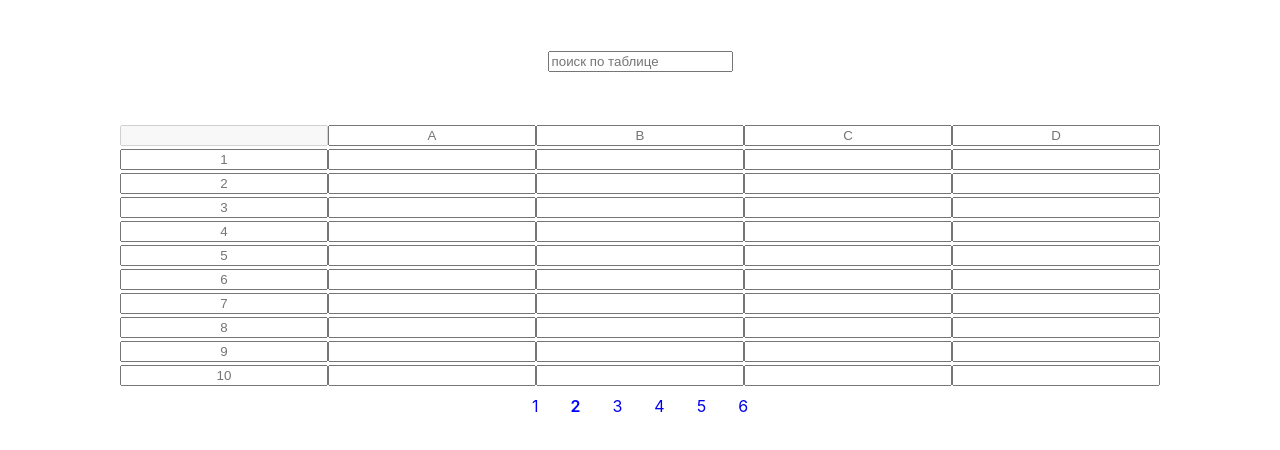
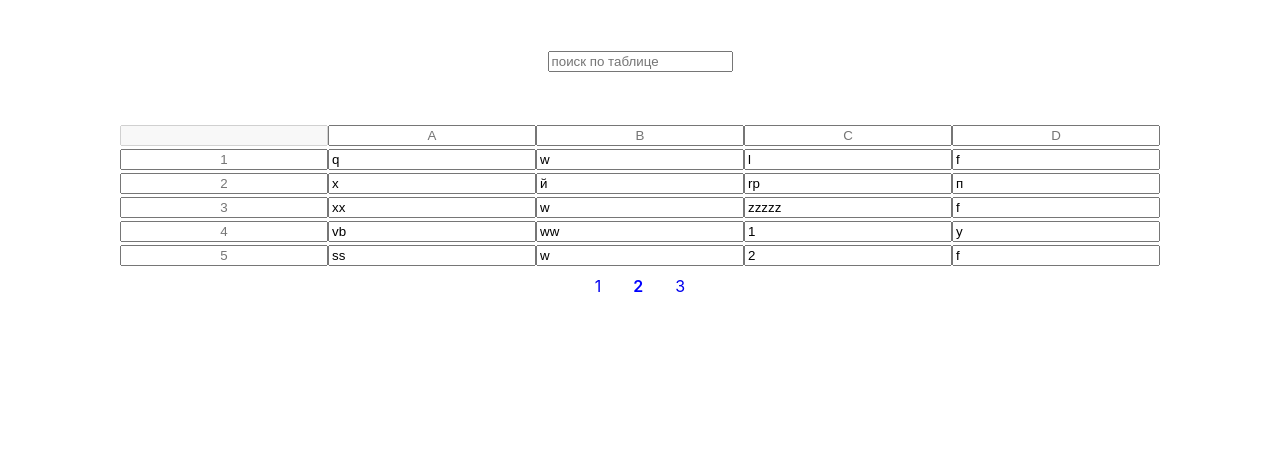
Before and after one commit to Stadionova/crazy-panda, a React (Create React App) app: page /page/2 in a window 1280 px wide. Shown: the top 450 px of the page. Built offline with nearby package versions, Linux system fonts and the light colour scheme.

Commit message:
logic fixes

```diff
--- a/src/App.js
+++ b/src/App.js
@@ -14,9 +14,9 @@ class App extends React.Component {
           <Route path='/page/1' component={TableContainer} />
           <Route path='/page/2' component={TableContainer} />
           <Route path='/page/3' component={TableContainer} />
-          <Route path='/page/4' component={TableContainer} />
+          {/* <Route path='/page/4' component={TableContainer} />
           <Route path='/page/5' component={TableContainer} />
-          <Route path='/page/6' component={TableContainer} />
+          <Route path='/page/6' component={TableContainer} /> */}
           {/* <TableContainer /> */}
           <Pagination />
         </div>
--- a/src/Pagination/Pagination.jsx
+++ b/src/Pagination/Pagination.jsx
@@ -2,15 +2,15 @@ import React from 'react';
 import classes from './Pagination.module.scss';
 import { NavLink } from "react-router-dom";
 
-const Pagination = (props) => {
+const Pagination = () => {
     return (
         <div className={classes.pagination}>
-            <NavLink to='/page/1' className={classes.first}>1</NavLink>
-            <NavLink to='/page/2' className={classes.second}>2</NavLink>
-            <NavLink to='/page/3' className={classes.third}>3</NavLink>
-            <NavLink to='/page/4' className={classes.fourth}>4</NavLink>
-            <NavLink to='/page/5' className={classes.fifth}>5</NavLink>
-            <NavLink to='/page/6' className={classes.sixth}>6</NavLink>
+            <NavLink to={{ pathname: '/page/1', page: 1 }} >1</NavLink>
+            <NavLink to={{ pathname: '/page/2', page: 2 }} >2</NavLink>
+            <NavLink to={{ pathname: '/page/3', page: 3 }} >3</NavLink>
+            {/* <NavLink to={{ pathname: '/page/4', page: 4 }} >4</NavLink>
+            <NavLink to={{ pathname: '/page/5', page: 5 }} >5</NavLink>
+            <NavLink to={{ pathname: '/page/6', page: 6 }} >6</NavLink> */}
         </div>
     )
 }
--- a/src/Pagination/Pagination.module.scss
+++ b/src/Pagination/Pagination.module.scss
@@ -1,7 +1,6 @@
 .pagination {
     display: inline-block;
     a {
-        // color: black;
         float: left;
         padding: 8px 16px;
         text-decoration: none;
--- a/src/Search/SearchContainer.jsx
+++ b/src/Search/SearchContainer.jsx
@@ -6,7 +6,7 @@ import Search from './Search';
 const mapStateToProps = function (state) {
     return {
         newTaskInputValue: state.newTaskInputValue,
-        rowsValues: state.rowsValues
+        pagesData: state.pagesData
     };
 }
 
@@ -24,17 +24,23 @@ const mapDispatchToProps = (dispatch) => {
 
 class SearchContainer extends React.Component {
     render() {
+        let currentPageHref = window.location.href.slice(-1);
         if (this.props.newTaskInputValue !== '') {
-            let arrOfMatches = [];
-            for (let key in this.props.rowsValues) {
-                this.props.rowsValues[key] && this.props.rowsValues[key].map(task => {
+            let arrOfMatches = {};
+            for (let key in this.props.pagesData[currentPageHref]) {
+                this.props.pagesData[currentPageHref][key] && this.props.pagesData[currentPageHref][key].map(task => {
                     if (task === this.props.newTaskInputValue) {
-                        arrOfMatches.push(key);
+                        if (arrOfMatches[currentPageHref] && arrOfMatches[currentPageHref].length > 0) {
+                            arrOfMatches[currentPageHref].push(key);
+                        } else {
+                            arrOfMatches[currentPageHref] = [];
+                            arrOfMatches[currentPageHref].push(key);
+                        }
                     }
                     return arrOfMatches;
                 });
             }
-            if (arrOfMatches.length > 0) {
+            if (arrOfMatches && arrOfMatches[currentPageHref] && arrOfMatches[currentPageHref].length > 0) {
                 this.props.rowsToHide(arrOfMatches);
             }
         } else {
--- a/src/Table/Table.module.scss
+++ b/src/Table/Table.module.scss
@@ -20,3 +20,7 @@
 .hide {
     display: none;
 }
+
+.show {
+    display: unset;
+}
--- a/src/Table/TableContainer.jsx
+++ b/src/Table/TableContainer.jsx
@@ -6,12 +6,10 @@ import classes from './Table.module.scss';
 
 const mapStateToProps = (state) => {
     return {
-        newTaskInputValue: state.newTaskInputValue,
         tableColumns: state.tableColumns,
-        rowsValues: state.rowsValues,
-        arrOfMatches: state.arrOfMatches,
         isFilterTurnedOn: state.isFilterTurnedOn,
-        page: state.page
+        pagesData: state.pagesData,
+        arrOfMatches: state.arrOfMatches
     };
 }
 
@@ -56,38 +54,35 @@ class TableContainer extends React.Component {
         }
         return tds;
     }
-    renderCellsWithData(tds, idtr) {
-        for (let i = 0; i < 5; i++) {
-            let id = i;
-            if (id === 0) {
+    renderHeadersWithNums(tds, i, idtr) {
         tds.push(
             <input
                 key={i}
-                        className={`tr_${idtr}-td_${id}`}
+                className={`tr_${idtr}-td_${i}`}
                 onChange={this.props.getInputValue}
                 placeholder={idtr}
                 style={{ textAlign: "center" }}
             />
         );
-            } else {
+    }
+    renderCellsWithData(tds, idtr) {
+        let currentPageHref = window.location.href.slice(-1);
+        this.renderHeadersWithNums(tds, 0, idtr);
+        this.props.pagesData[currentPageHref][idtr].forEach((value, index) => {
             tds.push(
                 <input
-                        key={i}
-                        className={`tr_${idtr}-td_${id}`}
+                    key={index + 1}
+                    className={`tr_${idtr}-td_${index + 1}`}
                     onChange={this.props.getInputValue}
+                    value={value}
                 />
             );
-            }
-        }
+        });
         return tds;
     }
     renderTd = (idtr) => {
         let tds = [];
-        if (idtr === 0) {
-            this.renderTableHeaders(tds, idtr);
-        } else {
-            this.renderCellsWithData(tds, idtr);
-        }
+        idtr === 0 ? this.renderTableHeaders(tds, idtr) : this.renderCellsWithData(tds, idtr);
         return tds;
     }
     reverseRows(cell) {
@@ -102,45 +97,26 @@ class TableContainer extends React.Component {
     }
     renderTable = () => {
         let cell = [];
-        let idCount = 0;
-        if (this.props.arrOfMatches && this.props.arrOfMatches.length > 0) {
-            for (let i = 0; i < 10; i++) {
-                if (i === 0) {
-                    cell.push(
-                        <tr key={idCount} id={idCount} onClick={this.props.catchClickOnFilter}>
-                            {this.renderTd(i)}
-                        </tr>
-                    );
-                    idCount += 1;
+        let currentPageHref = window.location.href.slice(-1);
+        cell.push(<tr key={0} id={0}>{this.renderTd(0)}</tr>);
+        if (this.props.arrOfMatches === undefined) {
+
+            for (let key in this.props.pagesData[currentPageHref]) {
+                cell.push(<tr key={key}
+                    id={key}>{this.renderTd(key)}</tr>);
+            }
         } else {
-                    this.props.arrOfMatches.forEach((tableData) => {
-                        if (tableData === String(idCount)) {
-                            cell.push(<tr key={idCount} id={idCount}>{this.renderTd(idCount)}</tr>);
-                            idCount += 1;
-                        } else {
-                            cell.push(<tr key={idCount} id={idCount} className={classes.hide}>{this.renderTd(idCount)}</tr>);
-                            idCount += 1;
-                        }
+            for (let key in this.props.pagesData[currentPageHref]) {
+                this.props.arrOfMatches[currentPageHref].forEach((trToHide) => {
+                    cell.push(<tr key={key}
+                        className={key === trToHide ? classes.show : classes.hide}
+                        id={key}>{this.renderTd(key)}</tr>);
                 });
             }
         }
         return this.reverseRows(cell);
-        } else {
-            for (let i = 0; i <= 10; i++) {
-                let id;
-                if (i === 0) {
-                    id = i;
-                    cell.push(<tr key={i} id={id}>{this.renderTd(id)}</tr>);
-                } else {
-                    id = i;
-                    cell.push(<tr key={i} id={id}>{this.renderTd(id)}</tr>);
-                }
-            }
-            return this.reverseRows(cell);
-        }
     }
     render() {
-        console.log('this.props.page ', this.props.page);
         return (
             <>
                 <Table renderTable={this.renderTable} />
--- a/src/store.js
+++ b/src/store.js
@@ -7,6 +7,10 @@ const TURN_ON_FILTER = 'TURN_ON_FILTER';
 
 const initialState = {
     newTaskInputValue: '',
+    wasPaginationClicked: false,
+    isPageWasChanged: false,
+    arrOfMatches: {},
+    isFilterTurnedOn: false,
     tableColumns: {
         0: '',
         1: 'A',
@@ -14,18 +18,27 @@ const initialState = {
         3: 'C',
         4: 'D'
     },
-    rowsValues: {},
-    arrOfMatches: [],
-    isFilterTurnedOn: false,
-    page: 1,
     pagesData: {
         1: {
-            1: ['f', 'd', '', 4],
-            2: ['c', 1]
+            1: ['q', 'w', 'r', 'f'],
+            2: ['q', 'й', 'r', 'п'],
+            3: ['q', 'w', 'z', 'f'],
+            4: ['q', 'ww', 'r', 'у'],
+            5: ['s', 'w', 'r', 'f']
         },
         2: {
-            1: ['0', '', '', 'z'],
-            2: ['', 1, 'vvv']
+            1: ['q', 'w', 'l', 'f'],
+            2: ['x', 'й', 'rp', 'п'],
+            3: ['xx', 'w', 'zzzzz', 'f'],
+            4: ['vb', 'ww', '1', 'у'],
+            5: ['ss', 'w', '2', 'f']
+        },
+        3: {
+            1: ['1', 'w', '6', 'f'],
+            2: ['2', 'й', '7p', 'п'],
+            3: ['3x', 'w', '8zzzz', 'f'],
+            4: ['4b', 'ww', '9', 'у'],
+            5: ['5s', 'w', '10', 'f']
         }
     }
 };
@@ -38,6 +51,7 @@ function toDoListReducer(state = initialState, action) {
                 newTaskInputValue: action.inputValue
             }
         case SHOW_THESE_ROWSES_AFTER_SEARCH:
+            console.log('action.arrOfMatches ', action.arrOfMatches);
             return {
                 ...state,
                 arrOfMatches: action.arrOfMatches
@@ -55,26 +69,35 @@ function toDoListReducer(state = initialState, action) {
                 }
             }
         case TABLE_DATA_WAS_CHANGED:
-            let stateCopy = {
-                ...state.rowsValues
+            let pagesDataCopy = {
+                ...state.pagesData
             }
 
             let tr = [action.changedTrId];
             let td = [action.changedTdIndex];
+            let currentPageHref = window.location.href.slice(-1);
 
-            if (stateCopy[tr]) {
-                if (stateCopy[tr][td - 1]) {
-                    stateCopy[tr][td - 1] = action.newTdValue;
+            if (pagesDataCopy[currentPageHref] && pagesDataCopy[currentPageHref][tr]) {
+                if (pagesDataCopy[currentPageHref][tr][td - 1]) {
+                    pagesDataCopy[currentPageHref][tr].length = td;
+                    pagesDataCopy[currentPageHref][tr].splice(td, 0, action.newTdValue);
                 } else {
-                    stateCopy[tr].push(action.newTdValue);
+                    pagesDataCopy[currentPageHref][tr].length = td;
+                    pagesDataCopy[currentPageHref][tr][td] = action.newTdValue;
                 }
+            } else if (!pagesDataCopy[currentPageHref]) {
+                pagesDataCopy[currentPageHref] = {};
+                pagesDataCopy[currentPageHref][tr] = [];
+                pagesDataCopy[currentPageHref][tr].length = td;
+                pagesDataCopy[currentPageHref][tr].splice(td, 0, action.newTdValue);
             } else {
-                stateCopy[tr] = [action.newTdValue];
+                pagesDataCopy[currentPageHref][tr] = [];
+                pagesDataCopy[currentPageHref][tr].length = td;
+                pagesDataCopy[currentPageHref][tr].splice(td, 0, action.newTdValue);
             }
-
             return {
                 ...state,
-                rowsValues: stateCopy
+                pagesData: pagesDataCopy
             }
         default:
             return state;
```
Also changed, not shown: src/Pagination/PaginationContainer.jsx (added, +15 -0 lines). Lines whose indentation alone changed are shown as unchanged.
